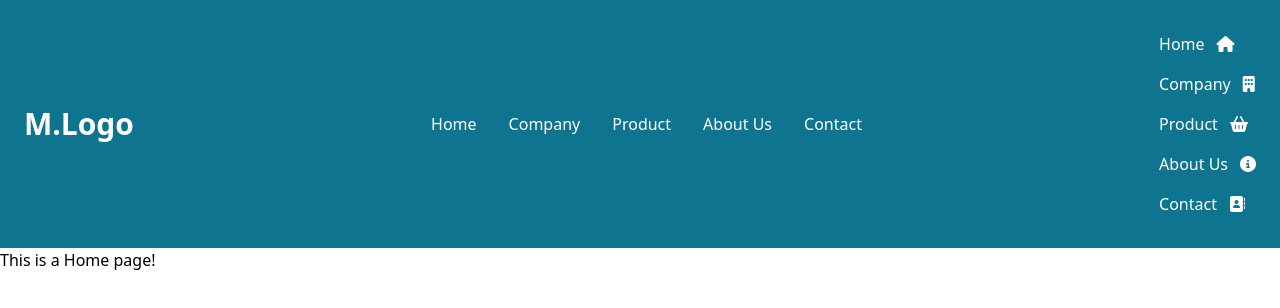
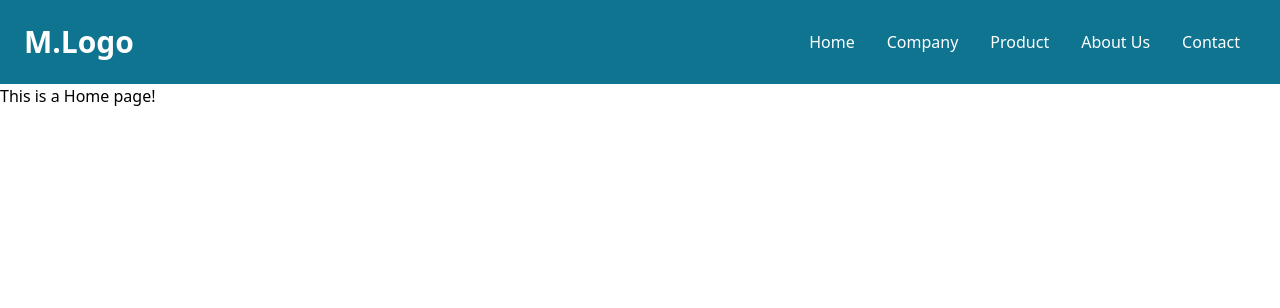
Before and after one commit to mukhammedaliametov/tailwind-web, a React (Vite) app: page / in a window 1280 px wide. Shown: the top 308 px of the page. Built offline with nearby package versions, Linux system fonts and the light colour scheme.

Commit message:
edit navbar style :)

```diff
--- a/src/Layouts/Navbar.jsx
+++ b/src/Layouts/Navbar.jsx
@@ -36,7 +36,7 @@ const Navbar = () => {
         <ul
           className={
             !click
-              ? "hidden sm:block"
+              ? "hidden"
               : "sm:hidden absolute top-20 w-40 left-0 p-5 bg-cyan-700"
           }
         >
```
